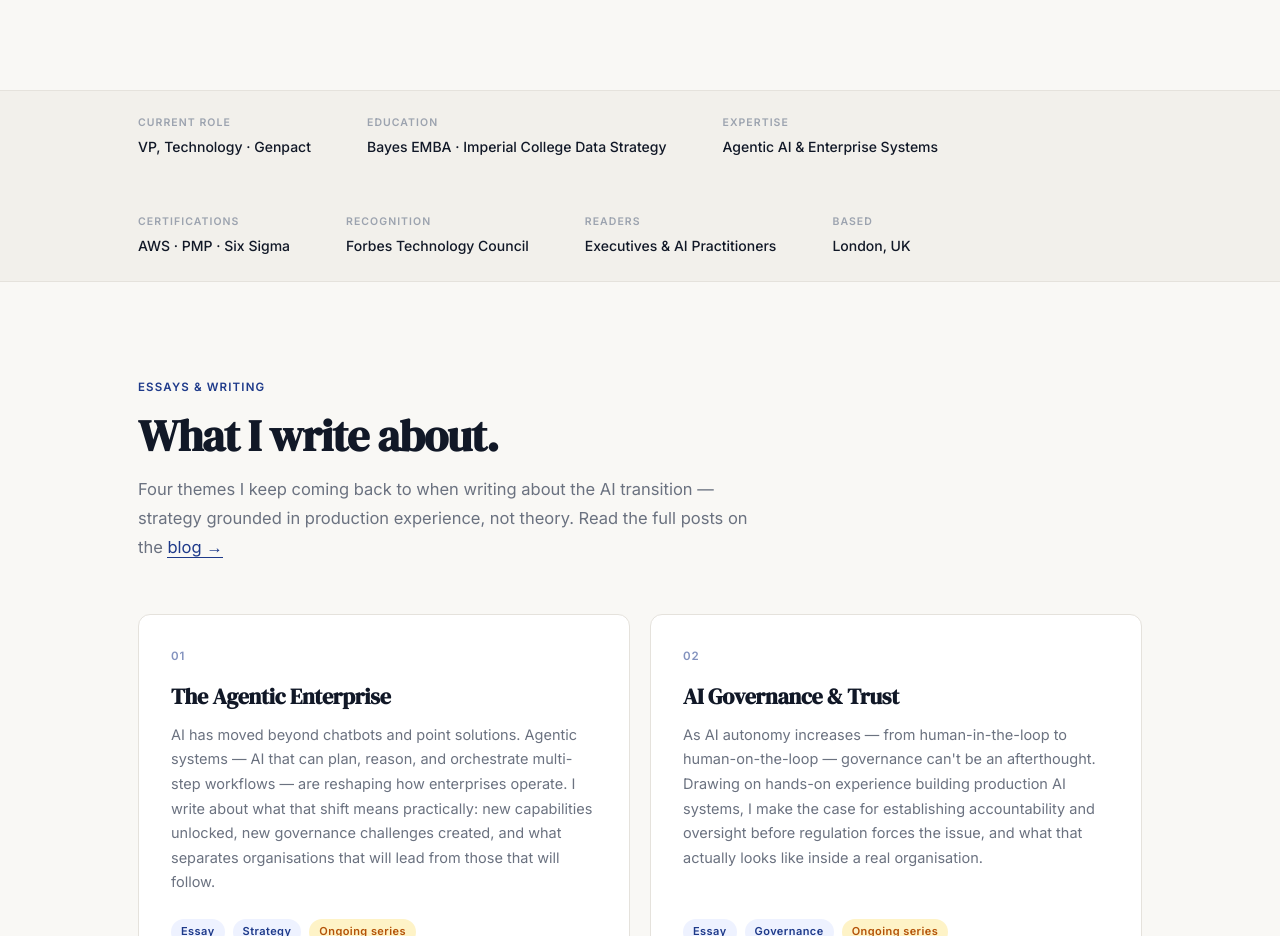
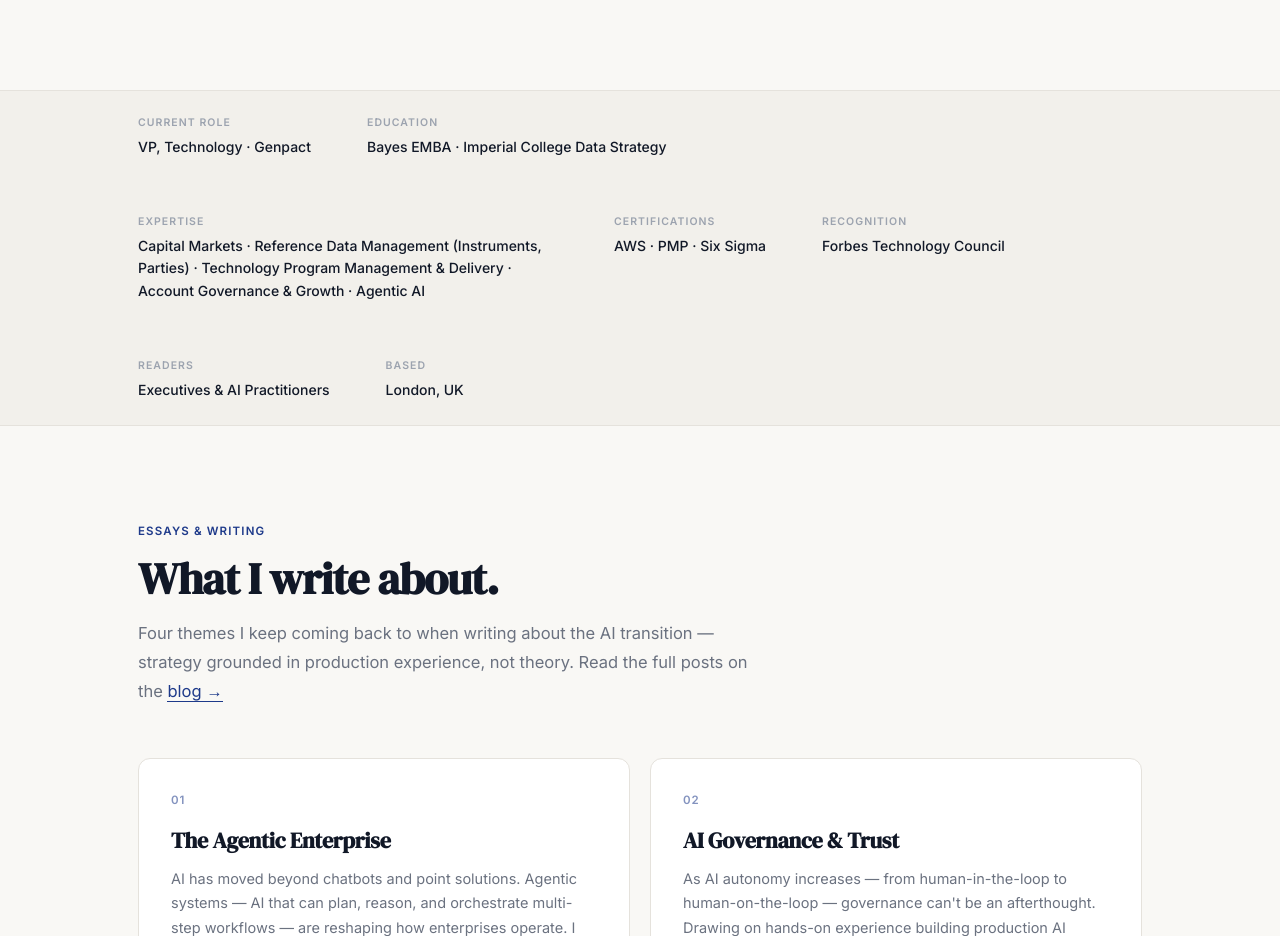
Before and after one commit to lakshmananal-cpu/laks-london, a Next.js app: page / in a window 1280 px wide. Shown: the part 920-1856 px from the top of the page. Built offline with nearby package versions, Linux system fonts and the light colour scheme.

Commit message:
feat: broaden Expertise credential to reflect full domain scope
Expands from just Agentic AI & Enterprise Systems to capital markets,
reference data management, program delivery, and account governance/growth.

```diff
--- a/app/page.tsx
+++ b/app/page.tsx
@@ -32,7 +32,7 @@
           </div>
           <div className="cred-item">
             <span className="cred-label">Expertise</span>
-            <span className="cred-value">Agentic AI & Enterprise Systems</span>
+            <span className="cred-value" style={{ maxWidth: 420, display: 'inline-block' }}>Capital Markets · Reference Data Management (Instruments, Parties) · Technology Program Management &amp; Delivery · Account Governance &amp; Growth · Agentic AI</span>
           </div>
           <div className="cred-item">
             <span className="cred-label">Certifications</span>
```
